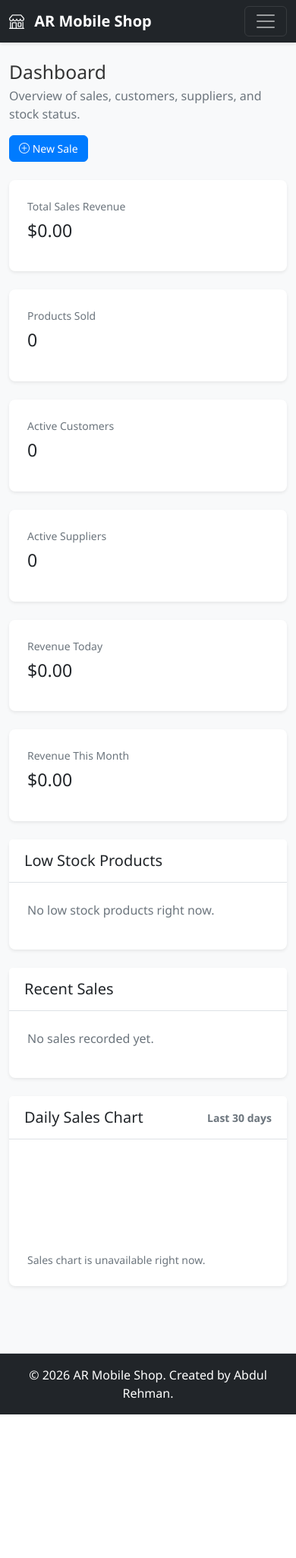
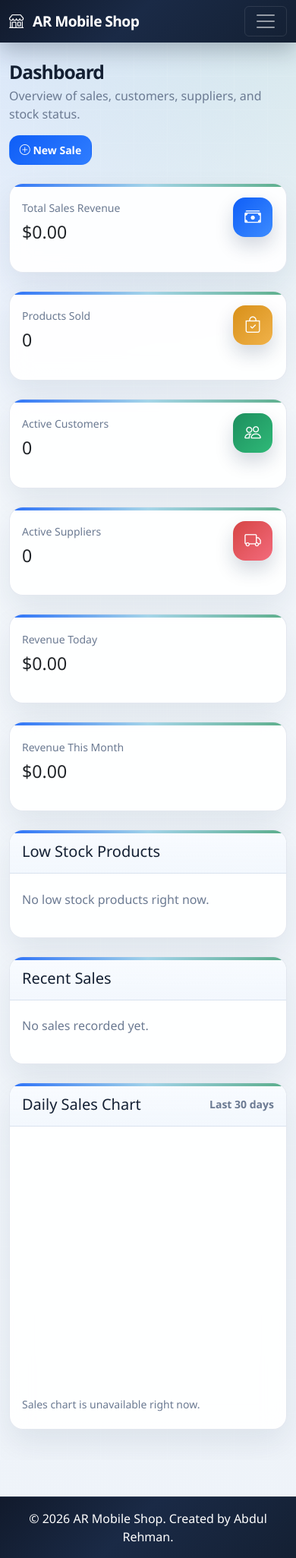
Before and after one commit to AbdulRehman786-maker/mobile-shop-management-system, a Flask app: page /dashboard/ in a window 390 px wide. Shown: the whole page at 76% size. Before the commit the page ends 1862 px from the top, so only its background shows below. Run offline with Flask 3, Linux system fonts and the light colour scheme; the visitor is signed in with stand-in values (Sample User, id 1); data that the repository does not hold is empty; some libraries are stand-ins or nearby versions.

Commit message:
Refresh app-wide visual design

```diff
--- a/app/static/css/style.css
+++ b/app/static/css/style.css
@@ -1,12 +1,21 @@
-/* Mobile Shop Management System - Custom Styles */
+/* AR Mobile Shop - Shared Design System */
 
 :root {
-    --primary-color: #007bff;
-    --secondary-color: #6c757d;
-    --success-color: #28a745;
-    --danger-color: #dc3545;
-    --warning-color: #ffc107;
-    --info-color: #17a2b8;
+    --primary-color: #0f5ef7;
+    --primary-deep: #0a3fb0;
+    --success-color: #1d8f5e;
+    --danger-color: #d64545;
+    --warning-color: #e6a23c;
+    --info-color: #2096c7;
+    --ink-900: #142033;
+    --ink-700: #3d4b63;
+    --ink-500: #6b7a92;
+    --surface-0: #f3f7fb;
+    --surface-1: #ffffff;
+    --surface-2: #eef4fb;
+    --border-soft: rgba(128, 148, 184, 0.22);
+    --shadow-soft: 0 18px 40px rgba(19, 37, 67, 0.08);
+    --shadow-strong: 0 24px 60px rgba(15, 44, 84, 0.18);
 }
 
 * {
@@ -16,22 +25,104 @@
 }
 
 body {
-    font-family: 'Segoe UI', Tahoma, Geneva, Verdana, sans-serif;
-    background-color: #f8f9fa;
-    color: #333;
+    font-family: "Segoe UI", Tahoma, Geneva, Verdana, sans-serif;
+    color: var(--ink-900);
+    background:
+        radial-gradient(circle at top left, rgba(15, 94, 247, 0.1), transparent 30%),
+        radial-gradient(circle at top right, rgba(29, 143, 94, 0.1), transparent 24%),
+        linear-gradient(180deg, #f4f8fc 0%, #eef3f9 100%);
+    min-height: 100vh;
 }
 
-/* Navigation */
-.navbar {
-    box-shadow: 0 2px 4px rgba(0, 0, 0, 0.1);
+.app-background {
+    position: relative;
+    overflow: hidden;
+}
+
+.app-main {
+    position: relative;
+    z-index: 2;
+    max-width: 1520px;
+}
+
+.app-orb {
+    position: absolute;
+    border-radius: 50%;
+    filter: blur(10px);
+    opacity: 0.45;
+    z-index: 0;
+}
+
+.app-orb-one {
+    top: 30px;
+    left: -110px;
+    width: 280px;
+    height: 280px;
+    background: radial-gradient(circle, rgba(15, 94, 247, 0.16), transparent 70%);
+}
+
+.app-orb-two {
+    top: 110px;
+    right: -100px;
+    width: 240px;
+    height: 240px;
+    background: radial-gradient(circle, rgba(230, 162, 60, 0.16), transparent 70%);
+}
+
+.app-grid {
+    position: absolute;
+    inset: 0;
+    background-image:
+        linear-gradient(rgba(255, 255, 255, 0.42) 1px, transparent 1px),
+        linear-gradient(90deg, rgba(255, 255, 255, 0.42) 1px, transparent 1px);
+    background-size: 44px 44px;
+    opacity: 0.16;
+    pointer-events: none;
+}
+
+.app-navbar {
+    background: linear-gradient(135deg, #111a2c 0%, #1a2a46 45%, #142033 100%);
+    box-shadow: 0 10px 30px rgba(8, 19, 40, 0.26);
     z-index: 2000;
 }
 
 .navbar .dropdown-menu {
     z-index: 2010;
+    border: 1px solid rgba(255, 255, 255, 0.08);
+    border-radius: 16px;
+    box-shadow: var(--shadow-strong);
+    padding: 0.6rem;
 }
 
-/* SweetAlert positioning (avoid overlap with sticky navbar) */
+.dropdown-item {
+    border-radius: 10px;
+    padding: 0.65rem 0.8rem;
+}
+
+.dropdown-item:hover {
+    background: rgba(15, 94, 247, 0.08);
+}
+
+.navbar-brand {
+    font-weight: 700;
+    font-size: 1.55rem;
+    letter-spacing: -0.03em;
+}
+
+.navbar-brand i {
+    margin-right: 0.5rem;
+}
+
+.nav-link {
+    font-weight: 500;
+    color: rgba(255, 255, 255, 0.82) !important;
+}
+
+.nav-link:hover,
+.nav-link:focus {
+    color: #ffffff !important;
+}
+
 .swal2-container {
     z-index: 3000 !important;
 }
@@ -42,257 +133,388 @@ body {
     top: 72px !important;
 }
 
-.navbar-brand {
-    font-weight: 600;
-    font-size: 1.5rem;
+.card {
+    position: relative;
+    overflow: hidden;
+    border: 1px solid var(--border-soft);
+    background: rgba(255, 255, 255, 0.92);
+    backdrop-filter: blur(14px);
+    box-shadow: var(--shadow-soft);
+    margin-bottom: 1.5rem;
+    border-radius: 22px;
 }
 
-.navbar-brand i {
-    margin-right: 0.5rem;
-}
-
-/* Cards */
-.card {
-    border: none;
-    box-shadow: 0 1px 3px rgba(0, 0, 0, 0.1);
-    margin-bottom: 1.5rem;
-    border-radius: 0.5rem;
+.card::before {
+    content: "";
+    position: absolute;
+    inset: 0 auto auto 0;
+    width: 100%;
+    height: 4px;
+    background: linear-gradient(90deg, rgba(15, 94, 247, 0.88), rgba(32, 150, 199, 0.4), rgba(29, 143, 94, 0.72));
 }
 
 .card-header {
-    background-color: #f8f9fa;
-    border-bottom: 1px solid #dee2e6;
-    font-weight: 600;
+    background: linear-gradient(180deg, rgba(248, 251, 255, 0.95), rgba(240, 246, 253, 0.82));
+    border-bottom: 1px solid rgba(185, 201, 223, 0.5);
+    font-weight: 700;
     padding: 1rem 1.25rem;
 }
 
 .card-body {
-    padding: 1.5rem;
+    padding: 1.35rem 1.4rem;
 }
 
-/* Tables */
+.stats-card .card-body {
+    padding-right: 4.5rem;
+}
+
+.stats-icon {
+    position: absolute;
+    top: 18px;
+    right: 18px;
+    width: 52px;
+    height: 52px;
+    display: grid;
+    place-items: center;
+    border-radius: 16px;
+    font-size: 1.35rem;
+    color: #fff;
+    box-shadow: 0 12px 24px rgba(15, 37, 77, 0.18);
+}
+
+.stats-card-blue .stats-icon {
+    background: linear-gradient(135deg, #0f5ef7, #3d8cff);
+}
+
+.stats-card-green .stats-icon {
+    background: linear-gradient(135deg, #1d8f5e, #2fb978);
+}
+
+.stats-card-amber .stats-icon {
+    background: linear-gradient(135deg, #d89019, #f0b24a);
+}
+
+.stats-card-rose .stats-icon {
+    background: linear-gradient(135deg, #d64545, #f36b7c);
+}
+
+.chart-card canvas {
+    min-height: 320px;
+}
+
 .table {
     margin-bottom: 0;
+    border-collapse: separate;
+    border-spacing: 0 10px;
 }
 
 .table thead th {
-    border-bottom: 2px solid #dee2e6;
-    font-weight: 600;
-    background-color: #f8f9fa;
-    color: #495057;
+    border-bottom: none;
+    background: transparent;
+    color: var(--ink-500);
     text-transform: uppercase;
-    font-size: 0.875rem;
-    letter-spacing: 0.5px;
+    font-size: 0.78rem;
+    letter-spacing: 0.08em;
+    font-weight: 700;
+    padding: 0.35rem 1rem 0.5rem;
+}
+
+.table tbody tr {
+    background: rgba(247, 250, 254, 0.9);
+    box-shadow: 0 10px 20px rgba(18, 39, 71, 0.04);
+    transition: transform 0.22s ease, box-shadow 0.22s ease, background 0.22s ease;
 }
 
 .table tbody tr:hover {
-    background-color: #f8f9fa;
+    background: rgba(255, 255, 255, 0.98);
+    transform: translateY(-1px);
+    box-shadow: 0 14px 24px rgba(18, 39, 71, 0.08);
+}
+
+.table tbody td {
+    border-top: none;
+    border-bottom: none;
+    vertical-align: middle;
+    padding: 0.95rem 1rem;
+}
+
+.table tbody td:first-child {
+    border-radius: 14px 0 0 14px;
+}
+
+.table tbody td:last-child {
+    border-radius: 0 14px 14px 0;
 }
 
 .table-responsive {
-    border-radius: 0.5rem;
+    border-radius: 18px;
 }
 
-/* Badges */
 .badge {
-    padding: 0.5rem 0.75rem;
-    font-weight: 500;
-    font-size: 0.875rem;
+    padding: 0.5rem 0.78rem;
+    border-radius: 999px;
+    font-weight: 700;
+    font-size: 0.75rem;
+    letter-spacing: 0.02em;
 }
 
-/* Buttons */
 .btn {
-    border-radius: 0.375rem;
-    font-weight: 500;
-    padding: 0.5rem 1rem;
-    transition: all 0.3s ease;
+    border-radius: 14px;
+    font-weight: 600;
+    padding: 0.6rem 1rem;
+    transition: all 0.25s ease;
+    border-width: 1px;
 }
 
 @media (hover: hover) and (pointer: fine) {
     .btn:hover {
         transform: translateY(-2px);
-        box-shadow: 0 4px 8px rgba(0, 0, 0, 0.15);
+        box-shadow: 0 14px 24px rgba(15, 37, 77, 0.14);
     }
 }
 
 .btn:active,
 .btn:focus-visible {
     transform: translateY(-1px);
-    box-shadow: 0 0 0 0.2rem rgba(13, 110, 253, 0.25);
+    box-shadow: 0 0 0 0.18rem rgba(15, 94, 247, 0.18);
 }
 
 .btn-sm {
-    padding: 0.25rem 0.5rem;
-    font-size: 0.875rem;
+    padding: 0.42rem 0.68rem;
+    border-radius: 12px;
 }
 
 .btn-back {
     display: inline-flex;
     align-items: center;
     gap: 0.4rem;
-    border: 1px solid #dee2e6;
+    border: 1px solid rgba(160, 177, 203, 0.45);
     background: #fff;
 }
 
 .btn-back:hover {
-    background: #f8f9fa;
+    background: #f7faff;
 }
 
 .btn-primary {
-    background-color: var(--primary-color);
-    border-color: var(--primary-color);
+    background: linear-gradient(135deg, var(--primary-color), #2f7dff);
+    border-color: transparent;
 }
 
 .btn-primary:hover {
-    background-color: #0056b3;
-    border-color: #0056b3;
+    background: linear-gradient(135deg, #0c52d9, #2565cf);
+    border-color: transparent;
 }
 
 .btn-success {
-    background-color: var(--success-color);
-    border-color: var(--success-color);
+    background: linear-gradient(135deg, var(--success-color), #2db178);
+    border-color: transparent;
 }
 
 .btn-success:hover {
-    background-color: #218838;
-    border-color: #218838;
+    background: linear-gradient(135deg, #16734a, #259765);
+    border-color: transparent;
 }
 
 .btn-danger {
-    background-color: var(--danger-color);
-    border-color: var(--danger-color);
+    background: linear-gradient(135deg, var(--danger-color), #eb5d5d);
+    border-color: transparent;
 }
 
 .btn-danger:hover {
-    background-color: #c82333;
-    border-color: #c82333;
+    background: linear-gradient(135deg, #b73535, #d74b4b);
+    border-color: transparent;
 }
 
-/* Forms */
+.btn-outline-success,
+.btn-outline-primary,
+.btn-outline-secondary {
+    background: rgba(255, 255, 255, 0.88);
+}
+
 .form-control,
-.form-select {
-    border: 1px solid #dee2e6;
-    border-radius: 0.375rem;
-    padding: 0.5rem 0.75rem;
-    font-size: 0.95rem;
-    transition: border-color 0.3s ease;
+.form-select,
+textarea.form-control {
+    border: 1px solid rgba(154, 174, 202, 0.5);
+    background: rgba(255, 255, 255, 0.96);
+    border-radius: 14px;
+    padding: 0.75rem 0.9rem;
+    font-size: 0.96rem;
+    color: var(--ink-900);
+    transition: border-color 0.24s ease, box-shadow 0.24s ease, background 0.24s ease;
 }
 
 .form-control:focus,
 .form-select:focus {
-    border-color: var(--primary-color);
-    box-shadow: 0 0 0 0.2rem rgba(0, 123, 255, 0.25);
+    border-color: rgba(15, 94, 247, 0.5);
+    background: #fff;
+    box-shadow: 0 0 0 0.2rem rgba(15, 94, 247, 0.12);
 }
 
 .form-label {
-    font-weight: 500;
-    margin-bottom: 0.5rem;
-    color: #495057;
+    font-weight: 700;
+    margin-bottom: 0.55rem;
+    color: var(--ink-700);
 }
 
-/* Alerts */
 .alert {
-    border: none;
-    border-radius: 0.375rem;
-    padding: 1rem 1.25rem;
+    border: 1px solid rgba(255, 255, 255, 0.6);
+    border-radius: 18px;
+    padding: 1rem 1.1rem;
+    box-shadow: 0 12px 22px rgba(21, 38, 70, 0.08);
 }
 
 .alert-success {
-    background-color: #d4edda;
-    color: #155724;
+    background: linear-gradient(135deg, rgba(29, 143, 94, 0.18), rgba(255, 255, 255, 0.92));
+    color: #0f603e;
 }
 
 .alert-danger {
-    background-color: #f8d7da;
-    color: #721c24;
+    background: linear-gradient(135deg, rgba(214, 69, 69, 0.16), rgba(255, 255, 255, 0.92));
+    color: #8d2525;
 }
 
 .alert-warning {
-    background-color: #fff3cd;
-    color: #856404;
+    background: linear-gradient(135deg, rgba(230, 162, 60, 0.18), rgba(255, 255, 255, 0.92));
+    color: #8c5c08;
 }
 
 .alert-info {
-    background-color: #d1ecf1;
-    color: #0c5460;
+    background: linear-gradient(135deg, rgba(32, 150, 199, 0.16), rgba(255, 255, 255, 0.92));
+    color: #125f7d;
 }
 
-/* Dashboard Stats */
-.card.bg-primary,
-.card.bg-success,
-.card.bg-info,
-.card.bg-warning {
-    border: none;
-    color: white;
-}
-
-.card.bg-primary {
-    background: linear-gradient(135deg, #007bff 0%, #0056b3 100%) !important;
-}
-
-.card.bg-success {
-    background: linear-gradient(135deg, #28a745 0%, #1e7e34 100%) !important;
-}
-
-.card.bg-info {
-    background: linear-gradient(135deg, #17a2b8 0%, #117a8b 100%) !important;
-}
-
-.card.bg-warning {
-    background: linear-gradient(135deg, #ffc107 0%, #e0a800 100%) !important;
-}
-
-.card.bg-primary .card-title,
-.card.bg-success .card-title,
-.card.bg-info .card-title,
-.card.bg-warning .card-title {
-    opacity: 0.9;
-}
-
-/* Pagination */
 .pagination {
     margin-top: 2rem;
+    gap: 0.35rem;
 }
 
 .page-link {
     color: var(--primary-color);
-    border: 1px solid #dee2e6;
-    border-radius: 0.375rem;
-    padding: 0.5rem 0.75rem;
+    border: 1px solid rgba(154, 174, 202, 0.35);
+    border-radius: 12px;
+    padding: 0.52rem 0.82rem;
+    background: rgba(255, 255, 255, 0.9);
 }
 
 .page-link:hover {
-    color: #0056b3;
-    background-color: #f8f9fa;
+    color: #0c49c5;
+    background-color: #fff;
 }
 
 .page-item.active .page-link {
-    background-color: var(--primary-color);
-    border-color: var(--primary-color);
+    background: linear-gradient(135deg, var(--primary-color), #2f7dff);
+    border-color: transparent;
 }
 
-/* Footer */
-footer {
-    margin-top: auto;
-    border-top: 1px solid #dee2e6;
+.app-footer {
+    background: linear-gradient(135deg, #111a2c 0%, #1a2a46 45%, #142033 100%);
+    border-top: 1px solid rgba(255, 255, 255, 0.08);
 }
 
-/* Responsive */
+canvas {
+    max-height: 400px;
+}
+
+.list-group-item {
+    border: 1px solid rgba(172, 188, 213, 0.38);
+    padding: 0.85rem 1rem;
+    border-radius: 14px !important;
+    margin-bottom: 0.5rem;
+}
+
+.list-group-item:hover {
+    background-color: #f8fbff;
+    cursor: pointer;
+}
+
+::-webkit-scrollbar {
+    width: 8px;
+    height: 8px;
+}
+
+::-webkit-scrollbar-track {
+    background: #edf3fa;
+}
+
+::-webkit-scrollbar-thumb {
+    background: rgba(80, 107, 146, 0.6);
+    border-radius: 999px;
+}
+
+::-webkit-scrollbar-thumb:hover {
+    background: rgba(54, 77, 112, 0.9);
+}
+
+.text-muted {
+    color: var(--ink-500) !important;
+}
+
+.bg-light {
+    background-color: #f3f7fc !important;
+}
+
+.border-top {
+    border-top: 1px solid rgba(176, 195, 220, 0.5) !important;
+}
+
+.shadow {
+    box-shadow: var(--shadow-soft) !important;
+}
+
+.shadow-lg {
+    box-shadow: var(--shadow-strong) !important;
+}
+
+.loading {
+    opacity: 0.6;
+    pointer-events: none;
+}
+
+h2 {
+    font-weight: 800;
+    letter-spacing: -0.04em;
+    color: var(--ink-900);
+}
+
+h5, h6 {
+    color: var(--ink-900);
+}
+
+a {
+    text-decoration: none;
+}
+
+a:hover {
+    text-decoration: none;
+}
+
 @media (max-width: 768px) {
     .navbar-brand {
-        font-size: 1.25rem;
+        font-size: 1.2rem;
     }
 
     .card {
         margin-bottom: 1rem;
+        border-radius: 18px;
+    }
+
+    .card-body,
+    .card-header {
+        padding-left: 1rem;
+        padding-right: 1rem;
     }
 
     .table {
         font-size: 0.875rem;
     }
 
+    .table tbody td {
+        padding: 0.8rem 0.85rem;
+    }
+
     .btn {
-        padding: 0.375rem 0.75rem;
+        padding: 0.5rem 0.8rem;
         font-size: 0.875rem;
     }
 
@@ -300,74 +522,16 @@ footer {
         position: relative !important;
         top: auto !important;
     }
+
+    .app-orb-one,
+    .app-orb-two {
+        display: none;
+    }
 }
 
-/* Charts */
-canvas {
-    max-height: 400px;
-}
-
-/* List group */
-.list-group-item {
-    border: 1px solid #dee2e6;
-    padding: 0.75rem 1rem;
-}
-
-.list-group-item:hover {
-    background-color: #f8f9fa;
-    cursor: pointer;
-}
-
-/* Custom scrollbar */
-::-webkit-scrollbar {
-    width: 8px;
-    height: 8px;
-}
-
-::-webkit-scrollbar-track {
-    background: #f1f1f1;
-}
-
-::-webkit-scrollbar-thumb {
-    background: #888;
-    border-radius: 4px;
-}
-
-::-webkit-scrollbar-thumb:hover {
-    background: #555;
-}
-
-/* Utility classes */
-.text-muted {
-    color: #6c757d !important;
-}
-
-.bg-light {
-    background-color: #f8f9fa !important;
-}
-
-.border-top {
-    border-top: 1px solid #dee2e6 !important;
-}
-
-.shadow {
-    box-shadow: 0 0.125rem 0.25rem rgba(0, 0, 0, 0.075) !important;
-}
-
-.shadow-lg {
-    box-shadow: 0 1rem 3rem rgba(0, 0, 0, 0.175) !important;
-}
-
-/* Loading state */
-.loading {
-    opacity: 0.6;
-    pointer-events: none;
-}
-
-/* Print styles */
 @media print {
     .navbar,
-    footer,
+    .app-footer,
     .btn,
     .pagination {
         display: none !important;
@@ -375,10 +539,11 @@ canvas {
 
     .card {
         box-shadow: none;
-        border: 1px solid #dee2e6;
+        border: 1px solid #dde5ef;
+        background: #fff;
     }
 
     body {
-        background-color: white;
+        background: #fff;
     }
 }
--- a/app/templates/base.html
+++ b/app/templates/base.html
@@ -13,7 +13,7 @@
 </head>
 <body>
     <!-- Navigation -->
-    <nav class="navbar navbar-expand-lg navbar-dark bg-dark sticky-top">
+    <nav class="navbar navbar-expand-lg navbar-dark sticky-top app-navbar">
         <div class="container-fluid">
             <a class="navbar-brand" href="{{ url_for('dashboard.index') }}">
                 <i class="bi bi-shop"></i> AR Mobile Shop
@@ -93,12 +93,17 @@
     <script id="flash-messages" type="application/json">{{ flash_messages | tojson }}</script>
 
     <!-- Main Content -->
-    <main class="container-fluid py-4">
-        {% block content %}{% endblock %}
-    </main>
+    <div class="app-background">
+        <div class="app-orb app-orb-one"></div>
+        <div class="app-orb app-orb-two"></div>
+        <div class="app-grid"></div>
+        <main class="container-fluid py-4 app-main">
+            {% block content %}{% endblock %}
+        </main>
+    </div>
 
     <!-- Footer -->
-    <footer class="bg-dark text-white text-center py-3 mt-5">
+    <footer class="text-white text-center py-3 mt-5 app-footer">
         <div class="container-fluid">
             <p class="mb-0">&copy; 2026 AR Mobile Shop. Created by Abdul Rehman.</p>
         </div>
--- a/app/templates/dashboard/index.html
+++ b/app/templates/dashboard/index.html
@@ -15,32 +15,36 @@
 
 <div class="row g-4 mb-4">
     <div class="col-md-6 col-xl-3">
-        <div class="card shadow-sm h-100">
+        <div class="card stats-card stats-card-blue h-100">
             <div class="card-body">
+                <div class="stats-icon"><i class="bi bi-cash-stack"></i></div>
                 <p class="text-muted small mb-2">Total Sales Revenue</p>
                 <h3 class="mb-0">${{ "%.2f"|format((total_sales_cents or 0) / 100) }}</h3>
             </div>
         </div>
     </div>
     <div class="col-md-6 col-xl-3">
-        <div class="card shadow-sm h-100">
+        <div class="card stats-card stats-card-amber h-100">
             <div class="card-body">
+                <div class="stats-icon"><i class="bi bi-bag-check"></i></div>
                 <p class="text-muted small mb-2">Products Sold</p>
                 <h3 class="mb-0">{{ products_sold }}</h3>
             </div>
         </div>
     </div>
     <div class="col-md-6 col-xl-3">
-        <div class="card shadow-sm h-100">
+        <div class="card stats-card stats-card-green h-100">
             <div class="card-body">
+                <div class="stats-icon"><i class="bi bi-people"></i></div>
                 <p class="text-muted small mb-2">Active Customers</p>
                 <h3 class="mb-0">{{ total_customers }}</h3>
             </div>
         </div>
     </div>
     <div class="col-md-6 col-xl-3">
-        <div class="card shadow-sm h-100">
+        <div class="card stats-card stats-card-rose h-100">
             <div class="card-body">
+                <div class="stats-icon"><i class="bi bi-truck"></i></div>
                 <p class="text-muted small mb-2">Active Suppliers</p>
                 <h3 class="mb-0">{{ total_suppliers }}</h3>
             </div>
@@ -50,7 +54,7 @@
 
 <div class="row g-4 mb-4">
     <div class="col-md-6">
-        <div class="card shadow-sm h-100">
+        <div class="card h-100">
             <div class="card-body">
                 <p class="text-muted small mb-2">Revenue Today</p>
                 <h3 class="mb-0">${{ "%.2f"|format((day_revenue_cents or 0) / 100) }}</h3>
@@ -58,7 +62,7 @@
         </div>
     </div>
     <div class="col-md-6">
-        <div class="card shadow-sm h-100">
+        <div class="card h-100">
             <div class="card-body">
                 <p class="text-muted small mb-2">Revenue This Month</p>
                 <h3 class="mb-0">${{ "%.2f"|format((month_revenue_cents or 0) / 100) }}</h3>
@@ -69,7 +73,7 @@
 
 <div class="row g-4 mb-4">
     <div class="col-lg-6">
-        <div class="card shadow-sm h-100">
+        <div class="card h-100">
             <div class="card-header bg-white">
                 <h5 class="mb-0">Low Stock Products</h5>
             </div>
@@ -107,7 +111,7 @@
     </div>
 
     <div class="col-lg-6">
-        <div class="card shadow-sm h-100">
+        <div class="card h-100">
             <div class="card-header bg-white">
                 <h5 class="mb-0">Recent Sales</h5>
             </div>
@@ -143,7 +147,7 @@
     </div>
 </div>
 
-<div class="card shadow-sm">
+<div class="card chart-card">
     <div class="card-header bg-white d-flex justify-content-between align-items-center">
         <h5 class="mb-0">Daily Sales Chart</h5>
         <span class="text-muted small">Last 30 days</span>
```
